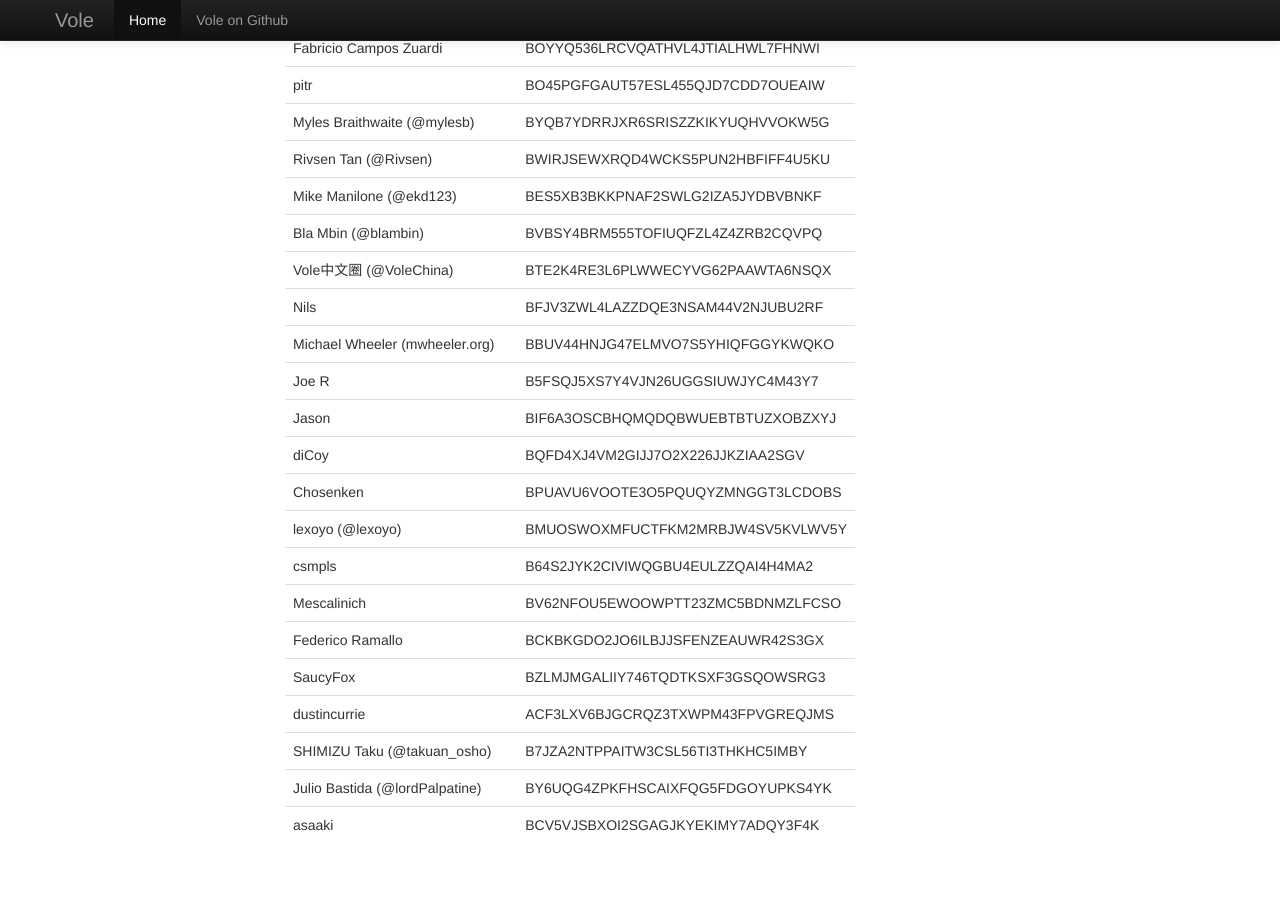
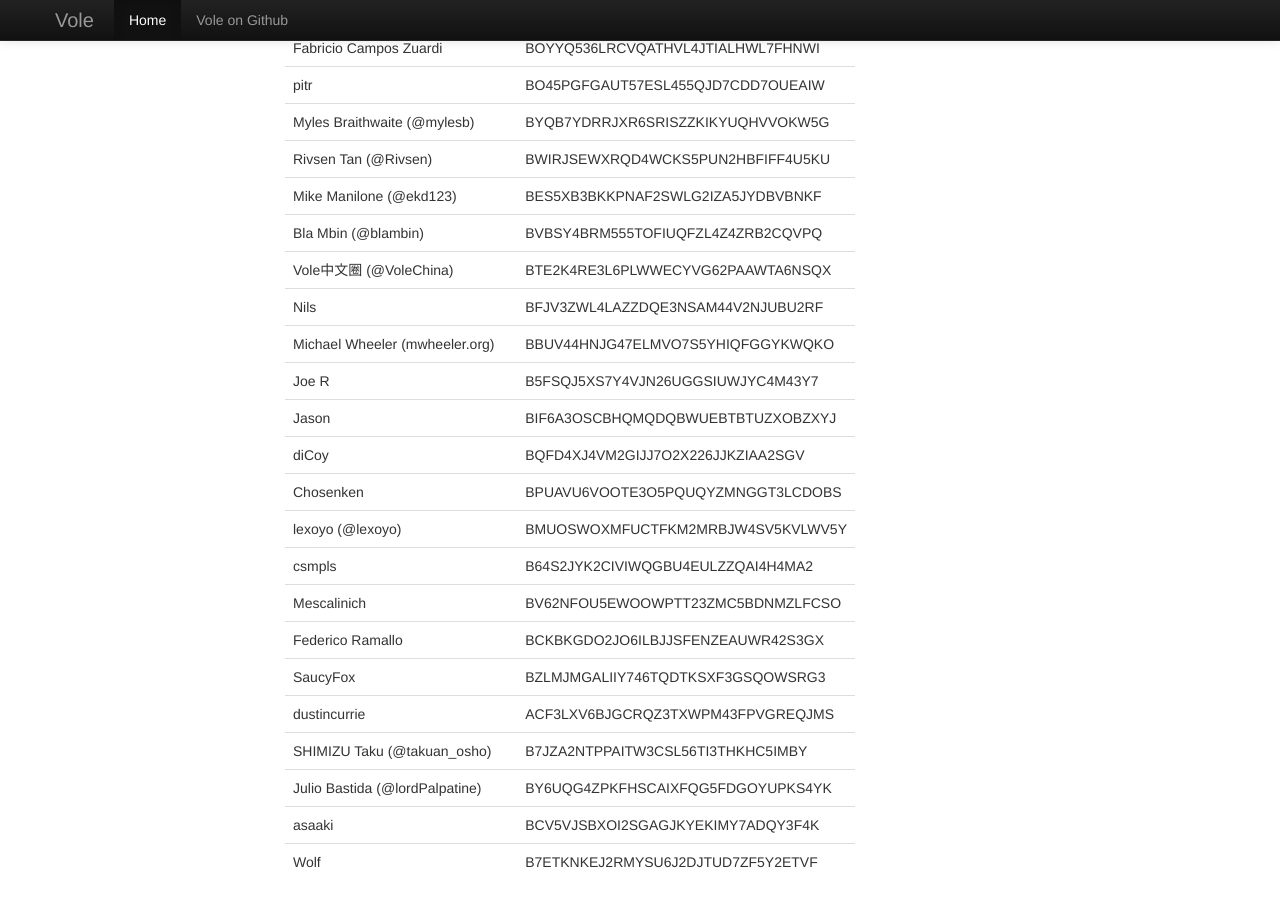
Before and after one commit to vole/vole.github.io, a Jekyll site: the page built from index.html, in a window 1280 px wide and 900 px high, scrolled down 3187 px. Built offline with Jekyll 4.4.1, drawn with Linux system fonts in a browser that asks for light colours; before the commit the page ends 4050 px from its top, so only the background shows below that.

Commit message:
Added my :key:

```diff
--- a/index.html
+++ b/index.html
@@ -258,6 +258,10 @@ title: Vole.cc
               <td>asaaki</td>
               <td>BCV5VJSBXOI2SGAGJKYEKIMY7ADQY3F4K</td>
             </tr>
+            <tr>
+              <td>Wolf</td>
+              <td>B7ETKNKEJ2RMYSU6J2DJTUD7ZF5Y2ETVF</td>
+            </tr>
           </tbody>
         </table>
       </div>
```
